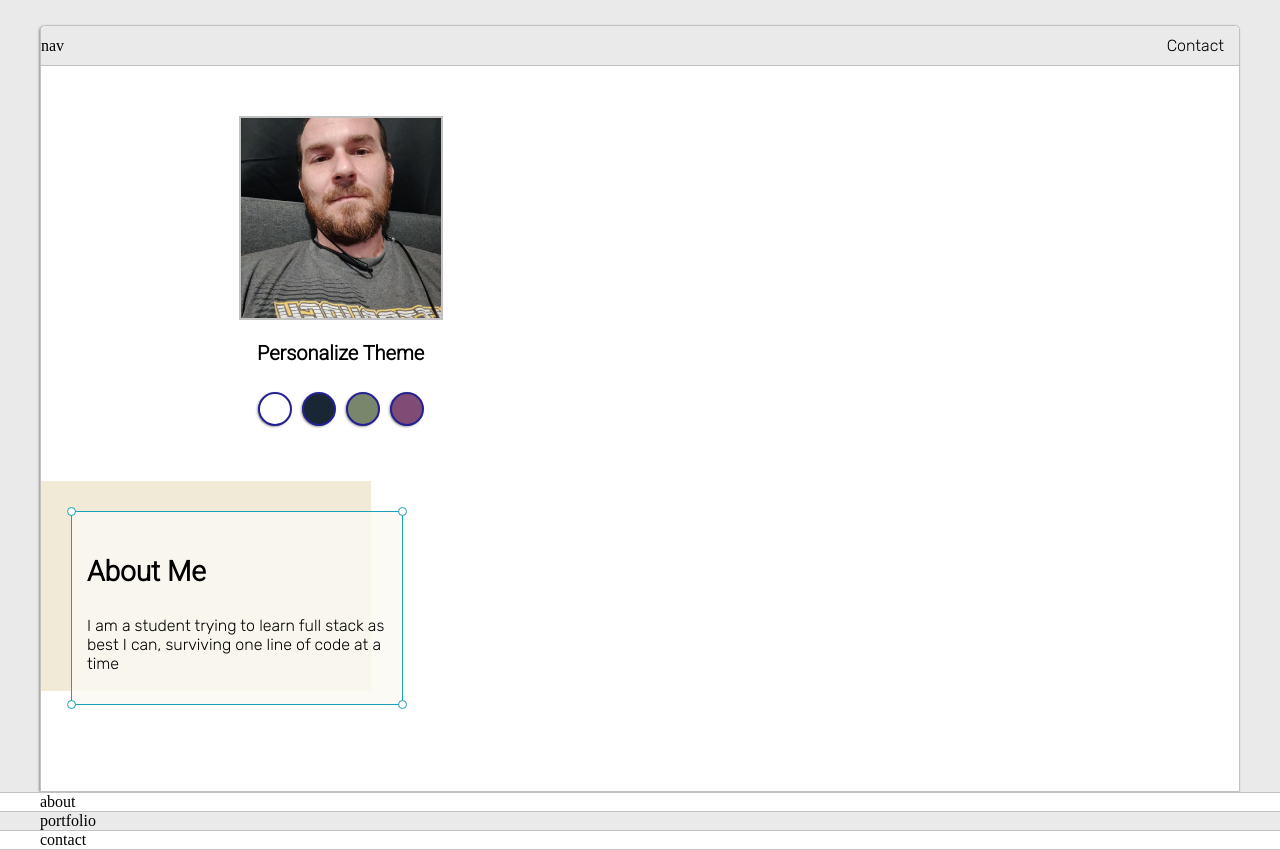
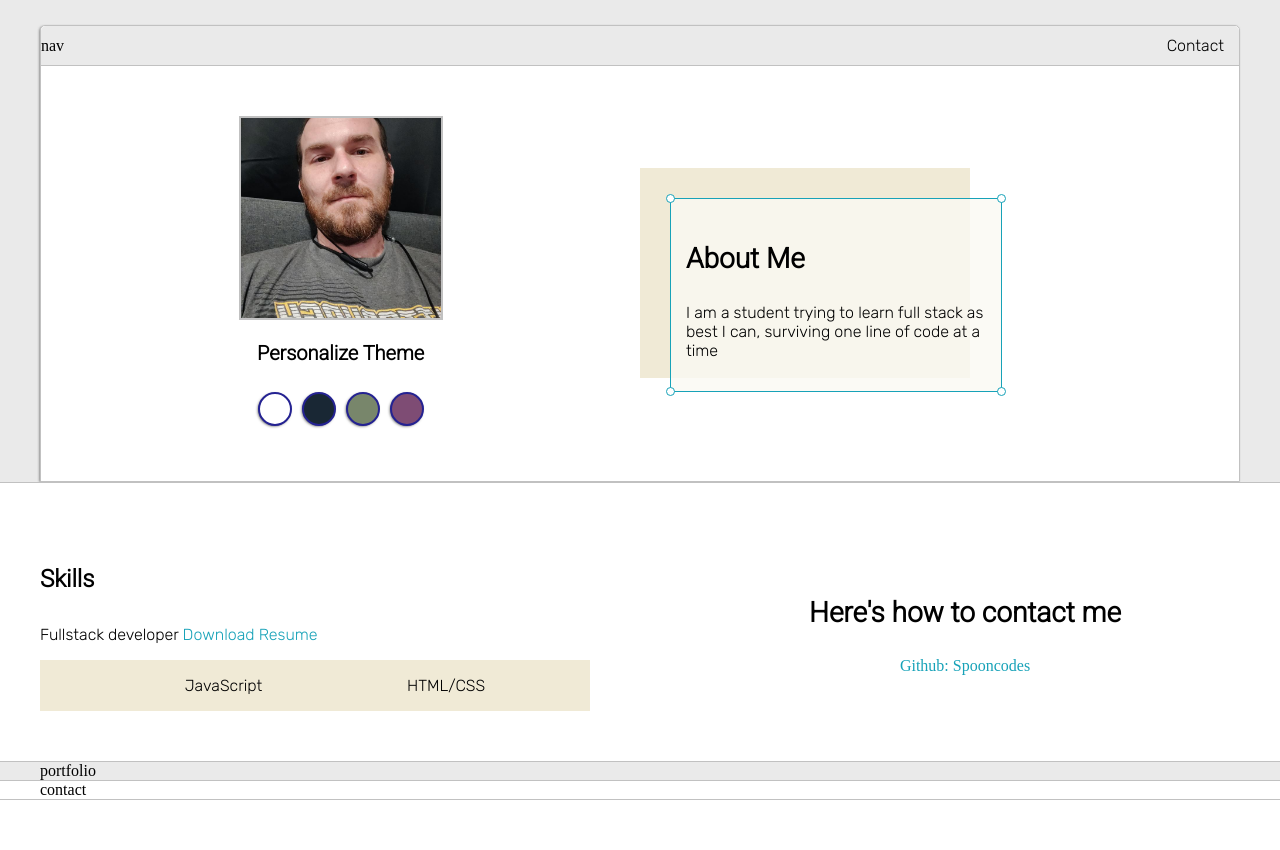
Before and after one commit to Spooncodes/Challenge2, a plain HTML site: page index.html in a window 1280 px wide. Shown: the part 135-985 px from the top of the page. After the commit the page ends 935 px from the top, so only its background shows below. Drawn offline with Linux system fonts and the light colour scheme.

Commit message:
add skills and contact me

```diff
--- a/assets/css/default.css
+++ b/assets/css/default.css
@@ -226,6 +226,27 @@ h6 { font-size: 16px;}
 	left: -5px
 }
 
+.about-wrapper{
+	display: grid;
+	grid-template-columns: repeat(auto-fit, minmax(320px, 1fr));
+	padding-bottom: 50px;
+	padding-top: 50px;
+	gap:100px;
+}
+
+
+#skills{
+	display: flex;
+	justify-content: space-evenly;
+	background-color: var(--previewShadow);
+}
+
+.social-links{
+	display: grid;
+	align-content: center;
+	text-align: center;
+}
+
 @media screen and (max-width: 1200px){
     .main-container{
         width: 95%;
--- a/index.html
+++ b/index.html
@@ -41,6 +41,7 @@
                         <div data-mode="blue" id="blue-mode" class="theme-dot"></div>
                         <div data-mode="green" id="green-mode" class="theme-dot"></div>
                         <div data-mode="purple" id="purple-mode" class="theme-dot"></div>
+                    </div>
                 </div>
 
                 <div class="right-column">
@@ -62,7 +63,36 @@
 
     <section class="s2">
         <div class="main-container">
-           about
+
+			<div class="about-wrapper">
+				<div class="about-me">
+					<h4>Skills</h4>
+                    <!-- TODO: add resume -->
+					<p>Fullstack developer <a target="_blank" href="resume.pdf">Download Resume</a></p>
+
+					<div id="skills">
+						<ul>
+							<li>JavaScript</li>
+						</ul>
+
+						<ul>
+							<li>HTML/CSS</li>
+						</ul>
+
+					</div>
+
+				</div>
+
+				<!-- TODO: add in more contacts -->
+				<div class="social-links">
+					<h3>Here's how to contact me</h3>
+
+					<a target="_blank" href="https://github.com/Spooncodes">Github: Spooncodes</a>
+				</div>
+			</div>
+
+		</div>
+
         </div>
     </section>
 
```
Also changed, not shown: assets/images/javascript.webp (added).
